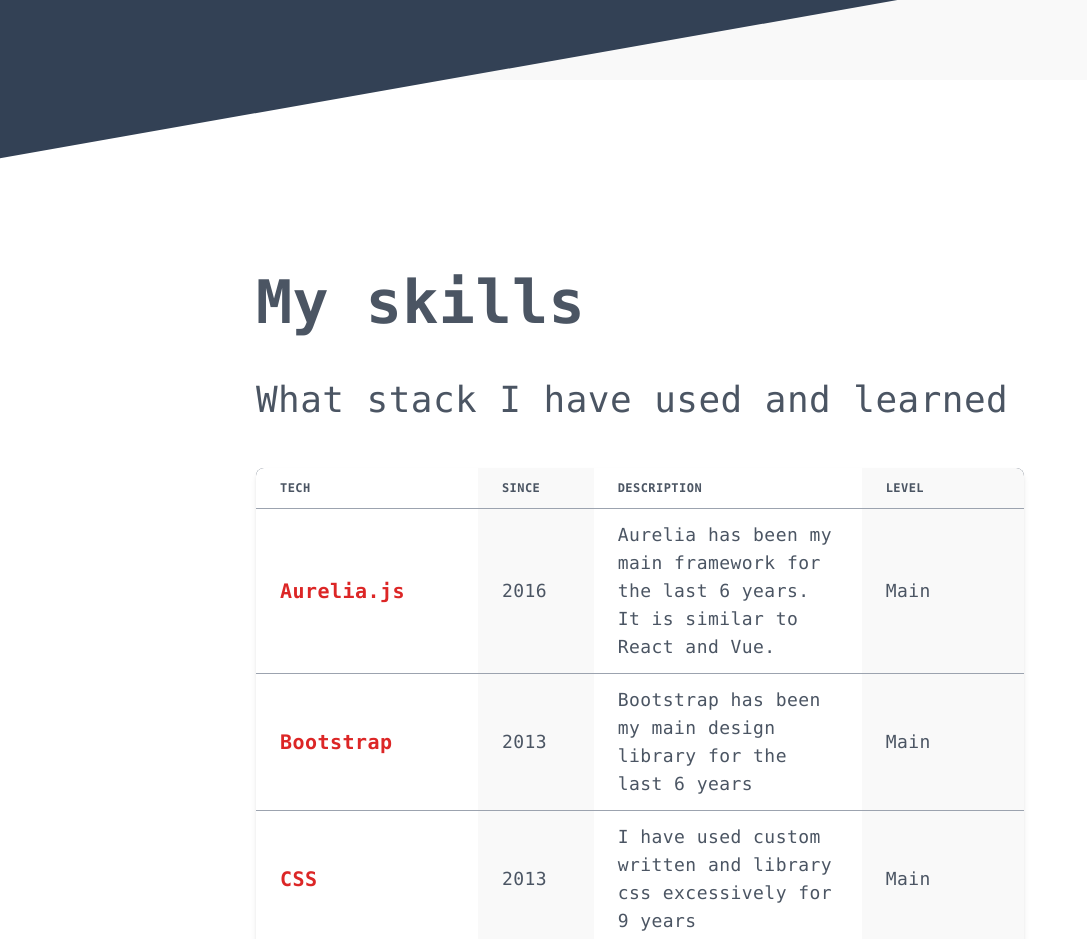
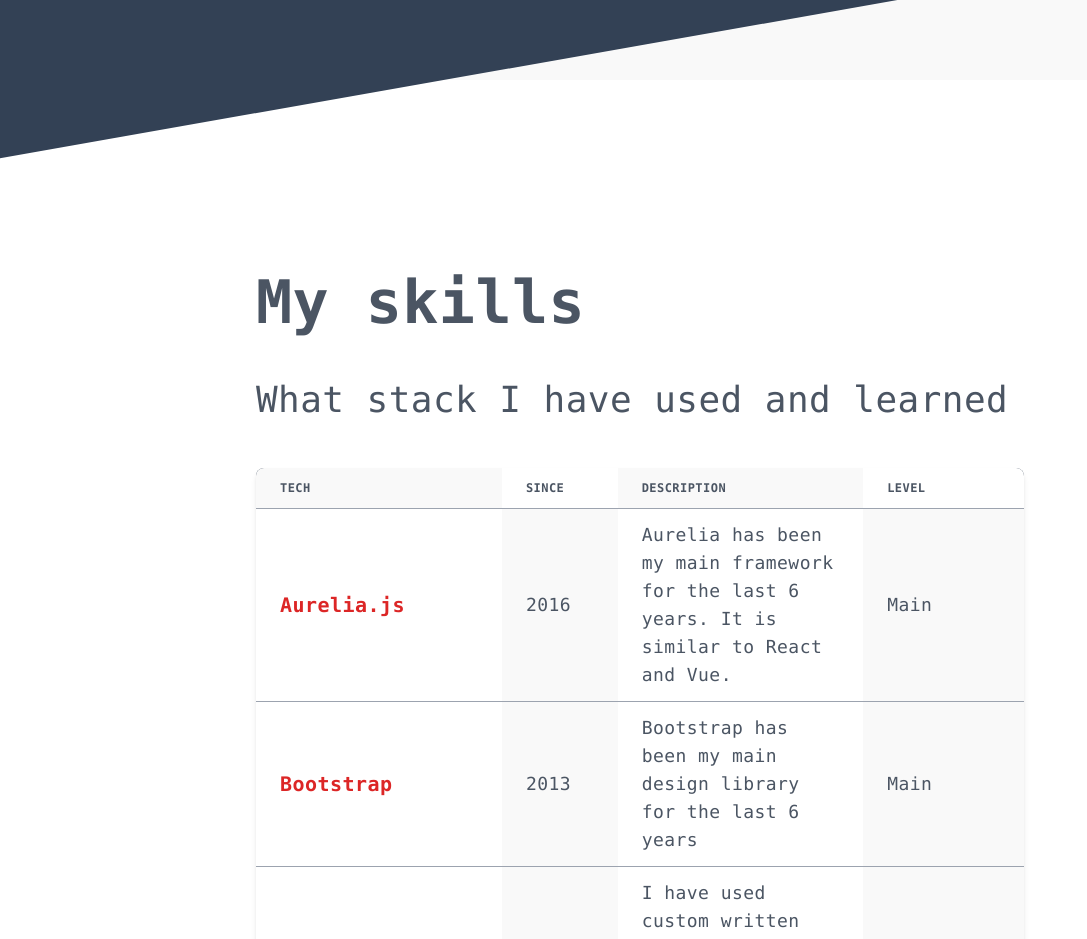
Before and after one commit to liisi29/portfolio, a Next.js app: page /skills in a window 1280 px wide. Shown: the top 939 px of the page, without its empty margins (0-1087 px from the left). Built offline with nearby package versions, Linux system fonts and the light colour scheme.

Commit message:
Refactored SkillTable and General Table

```diff
--- a/components/elements/sectionHeader/translations.ts
+++ b/components/elements/sectionHeader/translations.ts
@@ -5,10 +5,11 @@
     webcashier: "My main project",
     skills: "Skills",
     stack: "Stack",
-    lifeLessons: "Life lessons"
+    lifeLessons: "Life lessons",
+    education: "Education"
 };
 
 export type SectionHeaderTranslation = MainPageSectionHeaderTranslation | LayoutPageHeaderTranslation | LayoutParagraphHeaderTranslation;
 export type MainPageSectionHeaderTranslation = "about" | "work" | "contact" | "stack";
-export type LayoutPageHeaderTranslation = "webcashier" | "skills";
+export type LayoutPageHeaderTranslation = "webcashier" | "skills" | "education";
 export type LayoutParagraphHeaderTranslation = "lifeLessons";
--- /dev/null
+++ b/components/elements/table/Table.tsx
@@ -0,0 +1,79 @@
+import { Level, TableListItem } from "./dto";
+const levelTranslation: Record<Level, string> = {
+  ba: "Bachelor",
+  exchange: "Exchange student",
+  learned: "Learned",
+  main: "Main",
+  notCompleted: "Not completed",
+  production: "Production",
+  recent: "Recent",
+};
+
+const spacing = "py-3 px-6";
+const odd = `${spacing} _bg-white`;
+const even = `${spacing} _bg-cream`;
+const first = `${odd}`;
+export default function Table({
+  ths,
+  list,
+}: {
+  ths: string[];
+  list: TableListItem[];
+}) {
+  return (
+    <div className="overflow-x-auto relative shadow-md sm:rounded-lg">
+      <table className="w-full text-left">
+        <thead className="text-xs uppercase _bg-dark border-b border-gray-400 ">
+          <tr>
+            {ths.map((h, i) => (
+              <th
+                key={`th${i}`}
+                scope="col"
+                className={i % 2 === 0 ? even : odd}
+              >
+                {h}
+              </th>
+            ))}
+          </tr>
+        </thead>
+        <tbody>
+          {list.map((s) => {
+            return (
+              <tr key={s.key} className="_bg-cream border-b border-gray-400">
+                <th
+                  scope="row"
+                  className={`${first} _text-contrast whitespace-nowrap`}
+                >
+                  <h4 id={s.key}>
+                    {s.texts ? (
+                      s.texts.map((t, i) => <p key={`text${i}`}>{t}</p>)
+                    ) : (
+                      <h4>{s.text}</h4>
+                    )}
+                  </h4>
+                </th>
+                {s.since && (
+                  <td className={`${even}`}>
+                    <p>{s.since}</p>
+                  </td>
+                )}
+                {s.description && (
+                  <td className={`${odd}`}>
+                    {s.description.map((d, i) => (
+                      <p key={`description${i}`}>{d}</p>
+                    ))}
+                  </td>
+                )}
+                {s.level && (
+                  <td className={`${even}`}>
+                    <p>{levelTranslation[s.level]}</p>
+                  </td>
+                )}
+              </tr>
+            );
+          })}
+        </tbody>
+      </table>
+    </div>
+  );
+}
--- /dev/null
+++ b/components/elements/table/dto.ts
@@ -0,0 +1,24 @@
+import { SkillKey } from "@data/skills";
+
+export interface TableListItem {
+    description?: string[];
+    key: SkillKey | string;
+    level?: Level;
+    since?: string|number;
+    text: string;
+    texts?: string[];
+}
+// export enum Level {
+//     Main,
+//     Production,
+//     Learned,
+//     Recent,
+// }
+export type Level =
+"ba" |
+"exchange" |
+"learned" |
+"main" |
+"notCompleted" |
+"production" |
+"recent";
--- a/components/pages/stack/StackTable.tsx
+++ b/components/pages/stack/StackTable.tsx
@@ -1,119 +1,109 @@
 import InlineListWithDots from "@components/elements/InlineListWithDots";
 import LinkMainProject from "@components/elements/linkButtons/LinkMainProject";
-import { skills as raw } from "@data/skills";
-enum Level {
-  Main,
-  Production,
-  Learned,
-  Recent,
-}
+import { Level, TableListItem } from "@components/elements/table/dto";
+import Table from "@components/elements/table/Table";
+import { Skill, SkillList, skills as raw } from "@data/skills";
 
-const { list, title } = {
-  title: "My skills",
-  list: [
+type SkillListTable = Skill & TableListItem;
+
+const list: SkillListTable[] = [
   Object.assign(raw.aurelia, {
-      level: Level.Main,
+    level: "main" as Level,
     description: [
       `Aurelia has been my main framework for the last 6 years. It is similar to React and Vue.`,
     ],
-      production: "yes",
   }),
   Object.assign(raw.bootstrap, {
-      level: Level.Main,
+    level: "main" as Level,
     description: [
       `Bootstrap has been my main design library for the last 6 years`,
     ],
-      production: "yes",
   }),
   Object.assign(raw.css, {
-      level: Level.Main,
+    level: "main" as Level,
     description: [
       `I have used custom written and library css excessively for 9 years`,
     ],
   }),
   Object.assign(raw.git, {
-      level: Level.Main,
+    level: "main" as Level,
     description: [
       `Since 2016 my main source control has been git, so I've used it a lot. I have also taken courses about it as the tool is used so much and it is important to know it to the core.`,
     ],
   }),
   Object.assign(raw.html, {
-      level: Level.Main,
+    level: "main" as Level,
     description: [
       `I have used custom written and library snippets excessively for 9 years`,
     ],
   }),
   Object.assign(raw.jquery, {
-      level: Level.Main,
+    level: "main" as Level,
     description: [
       `It used to be everywhere so I have also used it a lot. Now it has been years since I've written jQuery :) I still can though. I think.`,
     ],
   }),
   Object.assign(raw.javascript, {
-      level: Level.Main,
+    level: "main" as Level,
     description: [
       `I have learned, used, loved and hated Javascript for the last 9 years. I have written it in server side (learning code) and front side (production code) I find it fascinating!`,
     ],
   }),
   Object.assign(raw.less, {
-      level: Level.Main,
+    level: "main" as Level,
     description: [
       `Less has been my main css preprocessor for the last 6 years. I have written custom less code and customization for library`,
     ],
   }),
   Object.assign(raw.mongo, {
-      level: Level.Learned,
+    level: "learned" as Level,
     description: [
       `I have used it in small projects since 2015. Am no expert, but can handle basic scenarios`,
     ],
   }),
   Object.assign(raw.nextjs, {
-      level: Level.Recent,
+    level: "recent" as Level,
     description: [
       `Next.js is quite new to me. I recently discovered it and I really like it. This portfolio is also based on Next.js`,
     ],
   }),
   Object.assign(raw.node, {
-      level: Level.Learned,
+    level: "learned" as Level,
     description: [
       `Unfortunately I have not been able to use Node.js in my work. But as I really like it, I have learned a lot about it. I have taken high level courses and used it in smaller projects`,
     ],
   }),
   Object.assign(raw.react, {
-      level: Level.Production,
-      description: [
-        `I have used and learned React a lot for the last 4 years.`,
-      ],
-      production: "yes",
+    level: "production" as Level,
+    description: [`I have used and learned React a lot for the last 4 years.`],
   }),
   Object.assign(raw.redux, {
-      level: Level.Production,
+    level: "production" as Level,
     description: [
       `I cannot say I am a fan, but Redux is important if you want to work with React. I've been using Redux in production code since 2021.`,
     ],
   }),
   Object.assign(raw.tailwind, {
-      level: Level.Learned,
+    level: "learned" as Level,
     description: [
       `Tailwind is a new thing. As it is just css, I learned it quickly and used it in this portfolio. I think it is a great tool for easy prototyping or quick projects`,
     ],
   }),
   Object.assign(raw.typescript, {
-      level: Level.Main,
+    level: "main" as Level,
     description: [
       `I have used it excessively for the last 6 years. I have taken courses about it and I think for the time being it is a very handy and important tool for writing cleaner, more readable and bugfree javascript code`,
     ],
   }),
   Object.assign(raw.rest, {
-      level: Level.Main,
+    level: "main" as Level,
     description: [
       `Writing: I have not written production level REST api's.`,
       `Consuming: My main project uses them. A lot.`,
       `I have worked with backend team to discuss best practices on how to create dedicated API for the project`,
     ],
   }),
-  ],
-};
+];
 const generalStack = {
   title: "General",
   list: [
@@ -129,73 +119,11 @@
     "Webstorm",
   ],
 };
-const spacing = "py-3 px-6";
-const odd = `${spacing} _bg-white`;
-const even = `${spacing} _bg-cream`;
-const first = `${odd}`;
 export default function StackTable() {
-  const level = (level: Level) => {
-    let inner = "";
-    switch (level) {
-      case Level.Main:
-        inner = "Main";
-        break;
-      case Level.Production:
-        inner = "Production";
-        break;
-      case Level.Learned:
-        inner = "Small projects";
-        break;
-      default:
-        inner = "Learning";
-    }
-    return <div>{inner}</div>;
-  };
+  const ths = ["Tech", "Since", "Description", "Level"];
   return (
     <div>
-      <div className="overflow-x-auto relative shadow-md sm:rounded-lg">
-        <table className="w-full text-left">
-          <thead className="text-xs uppercase _bg-dark border-b border-gray-400 ">
-            <tr>
-              <th scope="col" className={`${first}`}>
-                Tech
-              </th>
-              <th scope="col" className={`${even}`}>
-                Since
-              </th>
-              <th scope="col" className={`${odd}`}>
-                Description
-              </th>
-              <th scope="col" className={`${even}`}>
-                Level
-              </th>
-            </tr>
-          </thead>
-          <tbody>
-            {list.map((s) => {
-              return (
-                <tr key={s.key} className="_bg-cream border-b border-gray-400">
-                  <th
-                    scope="row"
-                    className={`${first} _text-contrast whitespace-nowrap`}
-                  >
-                    <h4 id={s.key}>{s.text}</h4>
-                  </th>
-                  <td className={`${even}`}>
-                    <p>{s.since}</p>
-                  </td>
-                  <td className={`${odd}`}>
-                    {s.description.map((d, i) => (
-                      <p key={`description${i}`}>{d}</p>
-                    ))}
-                  </td>
-                  <td className={`${even}`}>{level(s.level)}</td>
-                </tr>
-              );
-            })}
-          </tbody>
-        </table>
-      </div>
+      <Table ths={ths} list={list} />
       <div className="flex mt-12">
         <div className="min-w-[10rem]">{generalStack.title}</div>
         <div>{<InlineListWithDots list={generalStack.list} />}</div>
--- a/data/skills.ts
+++ b/data/skills.ts
@@ -1,5 +1,32 @@
-// prettier-ignore
-export const skills:Record<SkillKey, Skill> = {
+export type SkillKey =
+ "aurelia"
+| "bootstrap"
+| "css"
+| "git"
+| "html"
+| "javascript"
+| "jest"
+| "jquery"
+| "less"
+| "mongo"
+| "nextjs"
+| "node"
+| "react"
+| "redux"
+| "rest"
+| "tailwind"
+| "typescript";
+
+export interface Skill  {
+    key: SkillKey;
+    text: string;
+    since: string;
+}
+
+export type SkillList = Record<SkillKey, Skill>;
+
+    // prettier-ignore
+export const skills: SkillList = {
     aurelia:    {key: "aurelia",    text: "Aurelia.js",     since: "2016"},
     bootstrap:  {key: "bootstrap",  text: "Bootstrap",      since: "2013"},
     css:        {key: "css",        text: "CSS",            since: "2013"},
@@ -18,24 +45,3 @@
     rest:       {key: "rest",       text: "REST api",       since: "2016"},
     jest:       {key: "jest",       text: "Jest",           since: "2021"},
 };
-
-export type SkillKey =
- "aurelia"
-| "bootstrap"
-| "css"
-| "git"
-| "html"
-| "javascript"
-| "jest"
-| "jquery"
-| "less"
-| "mongo"
-| "nextjs"
-| "node"
-| "react"
-| "redux"
-| "rest"
-| "tailwind"
-| "typescript";
-export interface Skill  {
-    key: SkillKey, text: string, since: string}
```
Lines whose indentation alone changed are shown as unchanged.
